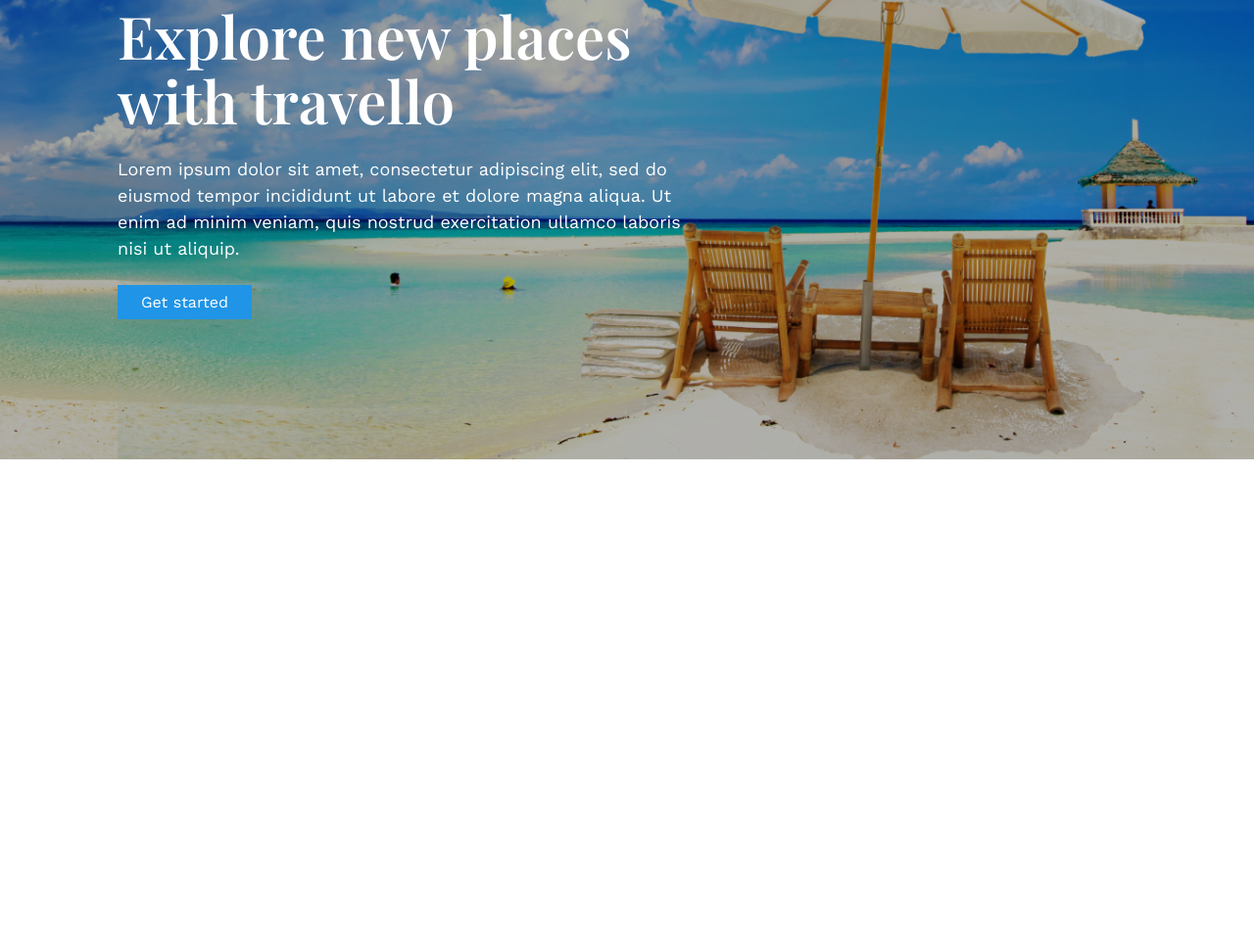
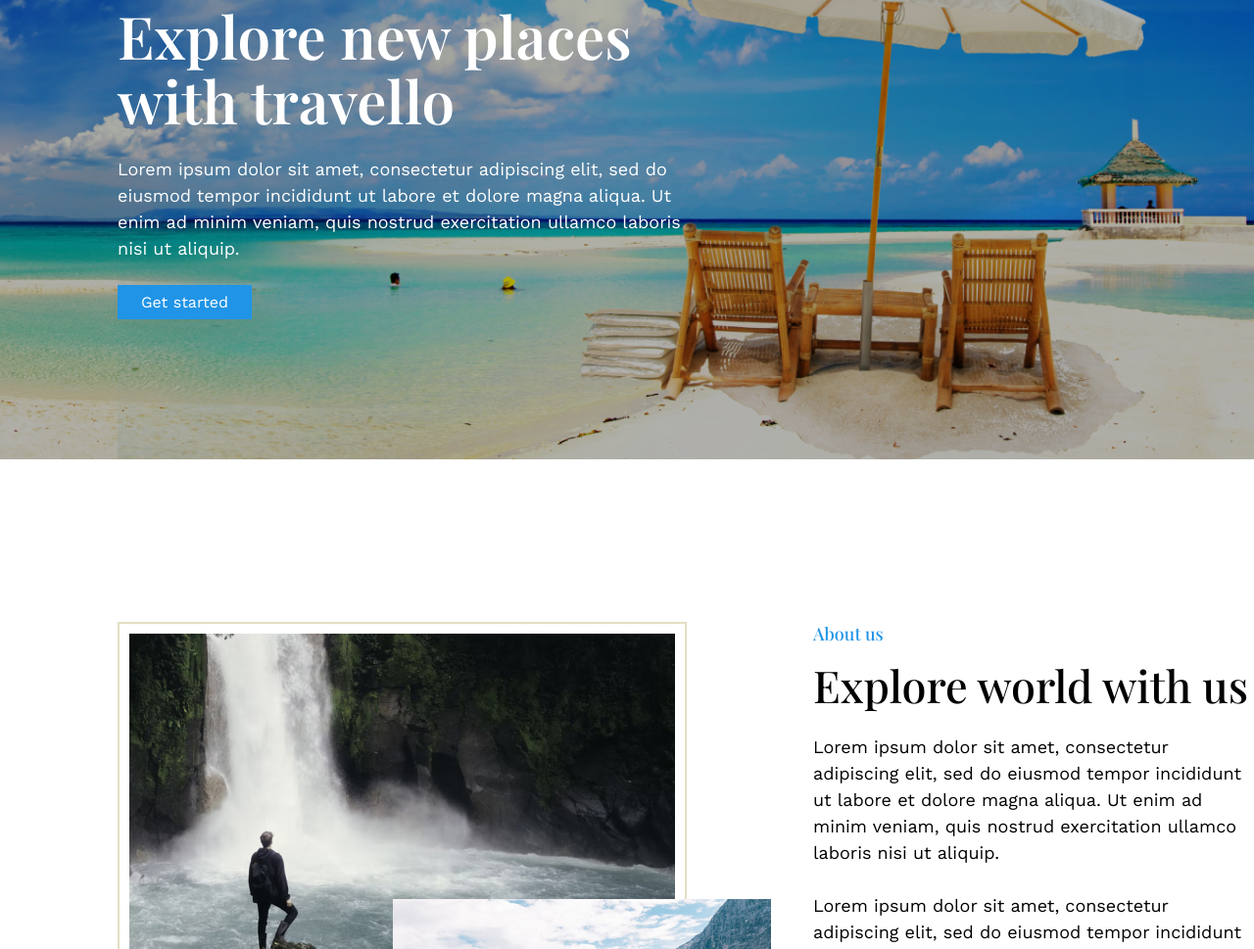
Before and after one commit to SebMucha/Travello, a plain HTML site: page index.html in a window 1280 px wide. Shown: the part 191-1160 px from the top of the page at 98% size. Before the commit the page ends 800 px from the top, so only its background shows below. Drawn offline with nearby package versions, Linux system fonts and the light colour scheme.

Commit message:
added about us section

```diff
--- a/assets/aboutus.css
+++ b/assets/aboutus.css
@@ -0,0 +1,57 @@
+.section-left{
+    position: absolute;
+    margin-top: 166px;
+    margin-left: 120px;
+    width: 667px;
+    height: 546px;
+}
+.section-right{
+    position: absolute;
+    margin-top: 166px;
+    left: 830px;
+    display: flex;
+    flex-direction: column;
+    align-items: flex-start;
+    padding: 0px;
+    gap: 20px;
+}
+.fountain-img{
+    position: absolute;
+    border: 2px solid #E3DEC1;
+    padding: 10px;
+    gap: 10px;
+    top: 0;
+    left: 0;
+}
+.mountain-img{
+    position: absolute;
+    bottom: 0;
+    right: 0;
+}
+
+.about-us-top{
+    display: flex;
+    flex-direction: column;
+    gap: 10px;
+}
+
+.about-us-top-link{
+    text-decoration: none;
+    color: #2094E6;
+    font-family: 'Playfair Display';
+    font-weight: 500;
+    font-size: 18px;
+}
+
+.about-us-top-h2{
+    font-family: 'Playfair Display';
+    font-weight: 500;
+    font-size: 45px;
+}
+
+.about-us-text{
+   max-width: 486px;
+   font-family: 'Work Sans';
+   font-size: 18px;
+   line-height: 150%;
+}
--- a/index.html
+++ b/index.html
@@ -9,9 +9,11 @@
     <link href="https://fonts.googleapis.com/css2?family=Playfair+Display:wght@400;500;600;700&family=Work+Sans:wght@400;500;600&display=swap" rel="stylesheet">
     <link rel="stylesheet" href="https://cdn.jsdelivr.net/npm/swiper@8/swiper-bundle.min.css"/>
     <link rel="stylesheet" href="assets/topside.css">
+    <link rel="stylesheet" href="assets/aboutus.css">
     <title>Travello</title>
 </head>
 <body>
+<section class="top-section">
     <header class="header">
          <div class="top-container">
             <div class="logo">
@@ -36,7 +38,7 @@
     </header>
 
     <section class="section">
-         <figure class="bgr">
+         <figure>
             <img src="assets/background.jpg" alt="background" class="background">
         </figure>
         <div class="section-content">
@@ -47,6 +49,26 @@
             </div>
         </div>
     </section>
+</section>
+<!-- top section finished -->
+
+<section class="about-us">
+    <div class="section-left">
+        <img src="assets/fountain.jpg" alt="man infront of fountain" class="fountain-img">
+        <img src="assets/mountains.jpg" alt="mountains pic" class="mountain-img">
     </div>
+
+    <div class="section-right">
+        <div class="about-us-top">
+            <a href="" class="about-us-top-link">About us</a>
+            <h2 class="about-us-top-h2">Explore world with us</h2>
+        </div>
+        <p class="about-us-text">Lorem ipsum dolor sit amet, consectetur adipiscing elit, sed do eiusmod tempor incididunt ut labore et dolore magna aliqua. Ut enim ad minim veniam, quis nostrud exercitation ullamco laboris nisi ut aliquip.<br><br>
+            Lorem ipsum dolor sit amet, consectetur adipiscing elit, sed do eiusmod tempor incididunt ut labore et dolore magna aliqua.</p>
+        <div class="blue-box"><a href="">Get started</a></div>
+    </div>
+</section>
+
+
 </body>
 </html>
```
Also changed, not shown: assets/fountain.jpg (added), assets/mountains.jpg (added).
